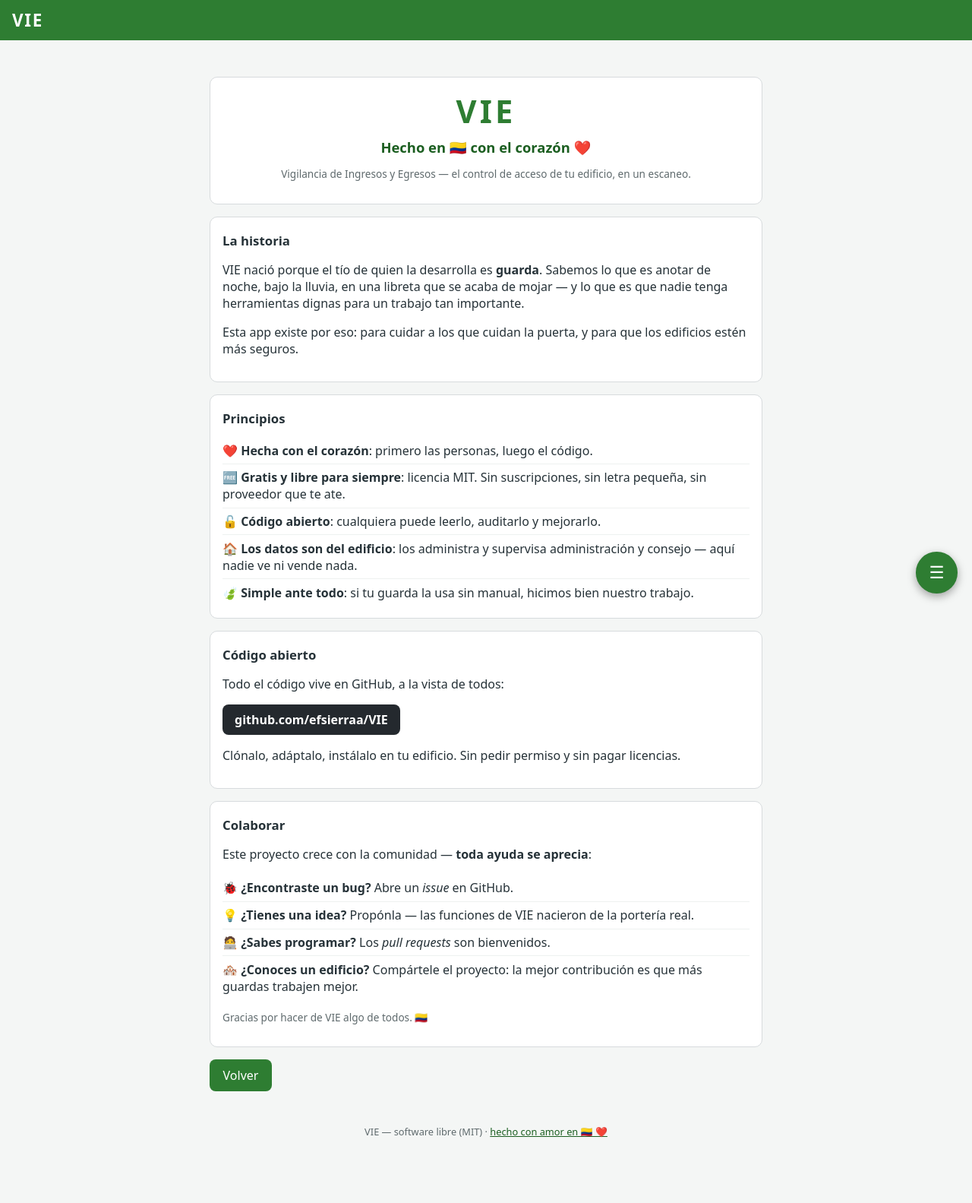
After one commit to efsierraa/VIE, a FastAPI app: template app/templates/acerca.html in a window 1280 px wide. The commit adds this page. Shown: the whole page at 76% size. Run offline with FastAPI, Linux system fonts and the light colour scheme; the template is opened without the code that fills it: most values are stand-ins (such as "Sample title", 1, 10 or a date in 2020).

Commit message:
feat: menu flotante FAB por rol, pagina Acerca de publica con eslogan y GitHub, service worker network-first

```diff
--- a/app/routers/web.py
+++ b/app/routers/web.py
@@ -153,6 +153,17 @@ def logout():
     response = RedirectResponse("/login", status_code=303)
     destroy_session(response)
     return response
+
+
+@router.get("/acerca", response_class=HTMLResponse)
+def acerca_page(request: Request, db: Session = Depends(get_db)):
+    """Pública: la historia, principios y cómo colaborar. Sin sesión también."""
+    user = current_user_or_none(request, db)
+    return templates.TemplateResponse(
+        request,
+        "acerca.html",
+        {"user": user, "tabs": nav_de(user.role) if user else []},
+    )
 
 
 # --- Residente ---------------------------------------------------------------
--- a/app/static/app.js
+++ b/app/static/app.js
@@ -3,6 +3,15 @@ if ("serviceWorker" in navigator) {
     navigator.register("/static/sw.js").catch(() => {});
   });
 }
+
+// Cerrar el menú flotante al tocar fuera de él
+document.addEventListener("click", (e) => {
+  const menu = document.querySelector(".menu-flotante");
+  if (menu && !menu.contains(e.target)) {
+    const toggle = document.getElementById("menu-toggle");
+    if (toggle) toggle.checked = false;
+  }
+});
 
 // Ojo dentro del campo para mostrar/ocultar la clave
 const OJO = '<svg viewBox="0 0 24 24" width="20" height="20" fill="none" stroke="currentColor" stroke-width="2" stroke-linecap="round" stroke-linejoin="round" aria-hidden="true"><path d="M1 12s4-7 11-7 11 7 11 7-4 7-11 7S1 12 1 12z"/><circle cx="12" cy="12" r="3"/></svg>';
--- a/app/static/style.css
+++ b/app/static/style.css
@@ -26,32 +26,7 @@ body {
   flex-direction: column;
   max-width: 100%;
   overflow-x: hidden; /* red de seguridad: nada desplaza la página lateralmente */
-  padding-bottom: 3.5rem; /* espacio para la barra de navegación inferior */
-}
-
-/* Barra inferior de navegación por secciones (móvil) */
-.tabbar {
-  position: fixed;
-  bottom: 0;
-  left: 0;
-  right: 0;
-  display: flex;
-  background: var(--verde-oscuro);
-  z-index: 20;
-}
-.tabbar a {
-  flex: 1;
-  text-align: center;
-  padding: 0.85rem 0.3rem;
-  color: #fff;
-  text-decoration: none;
-  font-size: 0.9rem;
-  opacity: 0.7;
-}
-.tabbar a.activa {
-  opacity: 1;
-  font-weight: 700;
-  background: rgba(0, 0, 0, 0.25);
+  padding-bottom: 4.5rem; /* espacio para que el menú flotante no tape el pie */
 }
 
 /* Textos largos estilo Google: recortados a 2 líneas, click para expandir */
@@ -346,6 +321,92 @@ details.card[open] summary { margin-bottom: 0.8rem; }
   font-size: 0.8rem;
   color: var(--gris-texto);
 }
+.foot a { color: var(--verde-oscuro); }
+
+/* Menú flotante: botón circular que despliega las secciones */
+.menu-flotante {
+  position: fixed;
+  bottom: 1.2rem;
+  right: 1.2rem;
+  z-index: 30;
+}
+.menu-toggle { display: none; }
+.fab {
+  position: relative;
+  z-index: 2;
+  display: flex;
+  align-items: center;
+  justify-content: center;
+  width: 3.4rem;
+  height: 3.4rem;
+  margin-left: auto;
+  border-radius: 50%;
+  background: var(--verde);
+  color: #fff;
+  font-size: 1.4rem;
+  line-height: 1;
+  cursor: pointer;
+  user-select: none;
+  box-shadow: 0 4px 12px rgba(0, 0, 0, 0.35);
+}
+.fab:hover { background: var(--verde-oscuro); }
+.fab .fab-cerrar { display: none; }
+.menu-toggle:checked ~ .fab .fab-abrir { display: none; }
+.menu-toggle:checked ~ .fab .fab-cerrar { display: inline; }
+.menu-panel {
+  position: absolute;
+  bottom: 4.2rem;
+  right: 0;
+  display: none;
+  flex-direction: column;
+  min-width: 11rem;
+  background: #fff;
+  border: 1px solid var(--gris-borde);
+  border-radius: 12px;
+  overflow: hidden;
+  box-shadow: 0 8px 22px rgba(0, 0, 0, 0.3);
+}
+.menu-toggle:checked ~ .menu-panel { display: flex; }
+.menu-panel a {
+  padding: 0.75rem 1rem;
+  color: #263238;
+  text-decoration: none;
+  font-size: 0.95rem;
+}
+.menu-panel a:hover { background: var(--verde-suave); }
+.menu-panel a.activa {
+  background: var(--verde-suave);
+  color: var(--verde-oscuro);
+  font-weight: 700;
+}
+
+/* Página Acerca de */
+.acerca-hero { margin-top: 1.5rem; }
+.logo-acerca {
+  font-size: 2.6rem;
+  font-weight: 700;
+  letter-spacing: 0.1em;
+  color: var(--verde);
+}
+.eslogan {
+  font-size: 1.15rem;
+  font-weight: 600;
+  color: var(--verde-oscuro);
+  margin: 0.4rem 0 0.2rem;
+}
+.principios { list-style: none; padding: 0; margin: 0; }
+.principios li { padding: 0.4rem 0; border-bottom: 1px solid #eef1f0; }
+.principios li:last-child { border-bottom: none; }
+a.github {
+  display: inline-block;
+  background: #24292e;
+  color: #fff;
+  text-decoration: none;
+  padding: 0.55rem 1rem;
+  border-radius: 8px;
+  font-weight: 600;
+}
+a.github:hover { background: #000; }
 
 @media (max-width: 480px) {
   th, td { padding: 0.35rem 0.3rem; font-size: 0.82rem; }
--- /dev/null
+++ b/app/templates/acerca.html
@@ -0,0 +1,47 @@
+{% extends "base.html" %}
+{% block title %}Acerca de — VIE{% endblock %}
+{% block content %}
+<section class="card center acerca-hero">
+  <div class="logo-acerca">VIE</div>
+  <p class="eslogan">Hecho en 🇨🇴 con el corazón ❤️</p>
+  <p class="hint">Vigilancia de Ingresos y Egresos — el control de acceso de tu edificio, en un escaneo.</p>
+</section>
+
+<section class="card">
+  <h2>La historia</h2>
+  <p>VIE nació porque el tío de quien la desarrolla es <strong>guarda</strong>. Sabemos lo que es anotar de noche, bajo la lluvia, en una libreta que se acaba de mojar — y lo que es que nadie tenga herramientas dignas para un trabajo tan importante.</p>
+  <p>Esta app existe por eso: para cuidar a los que cuidan la puerta, y para que los edificios estén más seguros.</p>
+</section>
+
+<section class="card">
+  <h2>Principios</h2>
+  <ul class="principios">
+    <li>❤️ <strong>Hecha con el corazón</strong>: primero las personas, luego el código.</li>
+    <li>🆓 <strong>Gratis y libre para siempre</strong>: licencia MIT. Sin suscripciones, sin letra pequeña, sin proveedor que te ate.</li>
+    <li>🔓 <strong>Código abierto</strong>: cualquiera puede leerlo, auditarlo y mejorarlo.</li>
+    <li>🏠 <strong>Los datos son del edificio</strong>: los administra y supervisa administración y consejo — aquí nadie ve ni vende nada.</li>
+    <li>🍃 <strong>Simple ante todo</strong>: si tu guarda la usa sin manual, hicimos bien nuestro trabajo.</li>
+  </ul>
+</section>
+
+<section class="card">
+  <h2>Código abierto</h2>
+  <p>Todo el código vive en GitHub, a la vista de todos:</p>
+  <p><a class="github" href="https://github.com/efsierraa/VIE" target="_blank" rel="noopener">github.com/efsierraa/VIE</a></p>
+  <p>Clónalo, adáptalo, instálalo en tu edificio. Sin pedir permiso y sin pagar licencias.</p>
+</section>
+
+<section class="card">
+  <h2>Colaborar</h2>
+  <p>Este proyecto crece con la comunidad — <strong>toda ayuda se aprecia</strong>:</p>
+  <ul class="principios">
+    <li>🐞 <strong>¿Encontraste un bug?</strong> Abre un <em>issue</em> en GitHub.</li>
+    <li>💡 <strong>¿Tienes una idea?</strong> Propónla — las funciones de VIE nacieron de la portería real.</li>
+    <li>🧑‍💻 <strong>¿Sabes programar?</strong> Los <em>pull requests</em> son bienvenidos.</li>
+    <li>🏘️ <strong>¿Conoces un edificio?</strong> Compártele el proyecto: la mejor contribución es que más guardas trabajen mejor.</li>
+  </ul>
+  <p class="hint">Gracias por hacer de VIE algo de todos. 🇨🇴</p>
+</section>
+
+<p class="center"><a class="button" href="/">Volver</a></p>
+{% endblock %}
--- a/app/templates/admin.html
+++ b/app/templates/admin.html
@@ -13,6 +13,6 @@
 </div>
 
 <section class="card">
-  <p class="hint">Usa la barra inferior para navegar: <strong>Cuentas</strong> para crear y administrar usuarios, <strong>Historial</strong> para cotejar ingresos y paquetes con filtros y exportación a Excel.</p>
+  <p class="hint">Usa el menú flotante (☰, abajo a la derecha) para navegar: <strong>Cuentas</strong> para crear y administrar usuarios, <strong>Historial</strong> para cotejar ingresos y paquetes con filtros y exportación a Excel.</p>
 </section>
 {% endblock %}
--- a/app/templates/base.html
+++ b/app/templates/base.html
@@ -23,13 +23,20 @@
 <main class="wrap">
 {% block content %}{% endblock %}
 </main>
-<footer class="foot">VIE — software libre (MIT) · hecho con el corazón</footer>
+<footer class="foot">VIE — software libre (MIT) · <a href="/acerca">hecho con amor en 🇨🇴 ❤️</a></footer>
 {% if tabs %}
-<nav class="tabbar">
-  {% for t in tabs %}
-  <a href="{{ t.url }}" class="{{ 'activa' if t.activa else '' }}">{{ t.nombre }}</a>
-  {% endfor %}
-</nav>
+<div class="menu-flotante">
+  <input type="checkbox" id="menu-toggle" class="menu-toggle">
+  <label for="menu-toggle" class="fab" title="Menú">
+    <span class="fab-abrir">☰</span><span class="fab-cerrar">✕</span>
+  </label>
+  <nav class="menu-panel">
+    {% for t in tabs %}
+    <a href="{{ t.url }}" class="{{ 'activa' if t.activa else '' }}">{{ t.nombre }}</a>
+    {% endfor %}
+    <a href="/acerca">Acerca de</a>
+  </nav>
+</div>
 {% endif %}
 <script src="/static/app.js"></script>
 {% block scripts %}{% endblock %}
```
Also changed, not shown: app/static/sw.js (+9 -10 lines), tests/test_acerca.py (added, +29 -0 lines).
